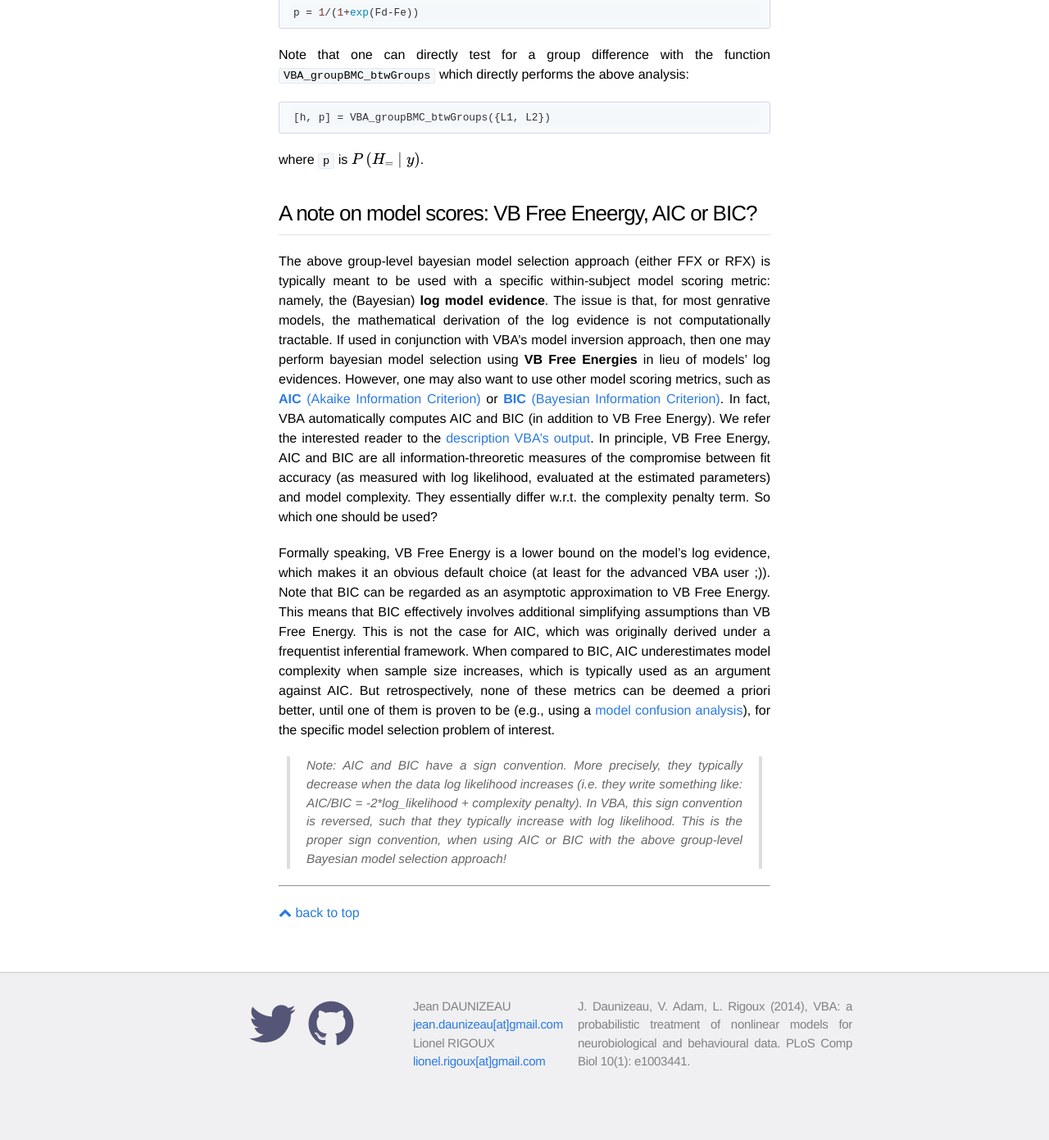
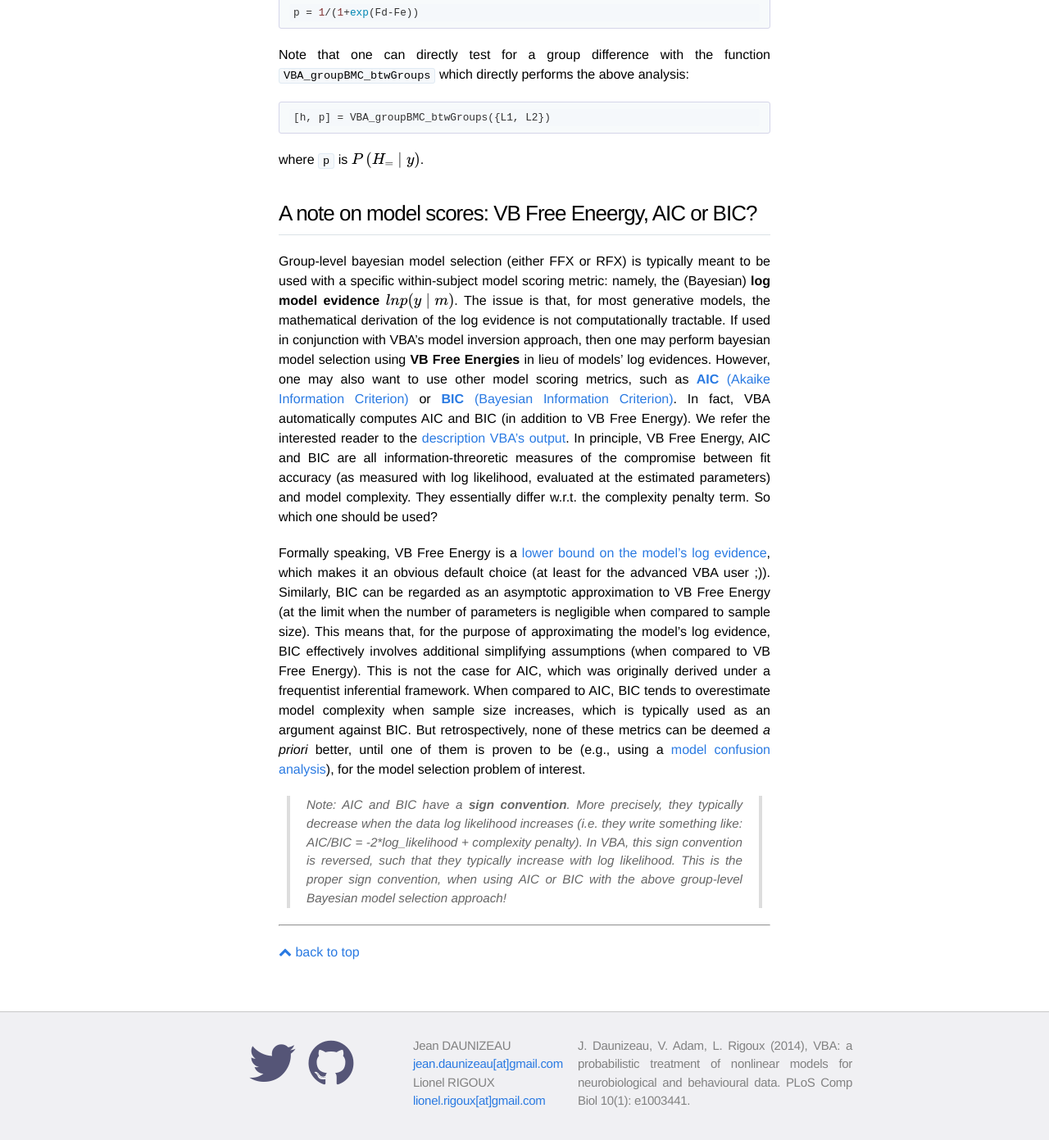
Before and after one commit to MBB-team/VBA-toolbox, a Jekyll site: the page built from _wiki/BMS-for-group-studies.md, in a window 1280 px wide and 1400 px high, scrolled down 8587 px. Shown: the top 1391 px of the window at 82% size. Built offline with Jekyll 4.4.1, drawn with Linux system fonts in a browser that asks for light colours; nearby versions of some CDN libraries; formulas are drawn with MathJax 3; before the commit the page ends 9939 px from its top, so only the background shows below that.

Commit message:
Update BMS-for-group-studies.md

```diff
--- a/_wiki/BMS-for-group-studies.md
+++ b/_wiki/BMS-for-group-studies.md
@@ -187,9 +187,9 @@
 
 ## A note on model scores: VB Free Eneergy, AIC or BIC?
 
-The above group-level bayesian model selection approach (either FFX or RFX) is typically meant to be used with a specific within-subject model scoring metric: namely, the (Bayesian) **log model evidence**. The issue is that, for most genrative models, the mathematical derivation of the log evidence is not computationally tractable. If used in conjunction with VBA's model inversion approach, then one may perform bayesian model selection using **VB Free Energies** in lieu of models' log evidences. However, one may also want to use other model scoring metrics, such as [**AIC** (Akaike Information Criterion)](https://en.wikipedia.org/wiki/Akaike_information_criterion) or [**BIC** (Bayesian Information Criterion)](https://en.wikipedia.org/wiki/Bayesian_information_criterion). In fact, VBA automatically computes AIC and BIC (in addition to VB Free Energy). We refer the interested reader to the [description VBA's output]({{ site.baseurl}}/wiki/VBA-output-structure/). In principle, VB Free Energy, AIC and BIC are all information-threoretic measures of the compromise between fit accuracy (as measured with log likelihood, evaluated at the estimated parameters) and model complexity. They essentially differ w.r.t. the complexity penalty term. So which one should be used?
+Group-level bayesian model selection (either FFX or RFX) is typically meant to be used with a specific within-subject model scoring metric: namely, the (Bayesian) **log model evidence** $$ln p(y\mid m)$$. The issue is that, for most generative models, the mathematical derivation of the log evidence is not computationally tractable. If used in conjunction with VBA's model inversion approach, then one may perform bayesian model selection using **VB Free Energies** in lieu of models' log evidences. However, one may also want to use other model scoring metrics, such as [**AIC** (Akaike Information Criterion)](https://en.wikipedia.org/wiki/Akaike_information_criterion) or [**BIC** (Bayesian Information Criterion)](https://en.wikipedia.org/wiki/Bayesian_information_criterion). In fact, VBA automatically computes AIC and BIC (in addition to VB Free Energy). We refer the interested reader to the [description VBA's output]({{ site.baseurl}}/wiki/VBA-output-structure/). In principle, VB Free Energy, AIC and BIC are all information-threoretic measures of the compromise between fit accuracy (as measured with log likelihood, evaluated at the estimated parameters) and model complexity. They essentially differ w.r.t. the complexity penalty term. So which one should be used?
 
-Formally speaking, VB Free Energy is a lower bound on the model's log evidence, which makes it an obvious default choice (at least for the advanced VBA user ;)). Note that BIC can be regarded as an asymptotic approximation to VB Free Energy. This means that BIC effectively involves additional simplifying assumptions than VB Free Energy. This is not the case for AIC, which was originally derived under a frequentist inferential framework. When compared to BIC, AIC underestimates model complexity when sample size increases, which is typically used as an argument against AIC. But retrospectively, none of these metrics can be deemed a priori better, until one of them is proven to be (e.g., using a [model confusion analysis]({{ site.baseurl}}/wiki/identifiability/#model-confusion-analysis)), for the specific model selection problem of interest.
+Formally speaking, VB Free Energy is a [lower bound on the model's log evidence]({{ site.baseurl}}/wiki/The-variational-Bayesian-approach/), which makes it an obvious default choice (at least for the advanced VBA user ;)). Similarly, BIC can be regarded as an asymptotic approximation to VB Free Energy (at the limit when the number of parameters is negligible when compared to sample size). This means that, for the purpose of approximating the model's log evidence, BIC effectively involves additional simplifying assumptions (when compared to VB Free Energy). This is not the case for AIC, which was originally derived under a frequentist inferential framework. When compared to AIC, BIC tends to overestimate model complexity when sample size increases, which is typically used as an argument against BIC. But retrospectively, none of these metrics can be deemed *a priori* better, until one of them is proven to be (e.g., using a [model confusion analysis]({{ site.baseurl}}/wiki/identifiability/#model-confusion-analysis)), for the model selection problem of interest.
 
 
-> Note: AIC and BIC have a *sign convention*. More precisely, they typically decrease when the data log likelihood increases (i.e. they write something like: AIC/BIC = -2*log_likelihood + complexity penalty). In VBA, this sign convention is reversed, such that they typically increase with log likelihood. This is the proper sign convention, when using AIC or BIC with the above group-level Bayesian model selection approach!
+> Note: AIC and BIC have a **sign convention**. More precisely, they typically decrease when the data log likelihood increases (i.e. they write something like: AIC/BIC = -2*log_likelihood + complexity penalty). In VBA, this sign convention is reversed, such that they typically increase with log likelihood. This is the proper sign convention, when using AIC or BIC with the above group-level Bayesian model selection approach!
```
